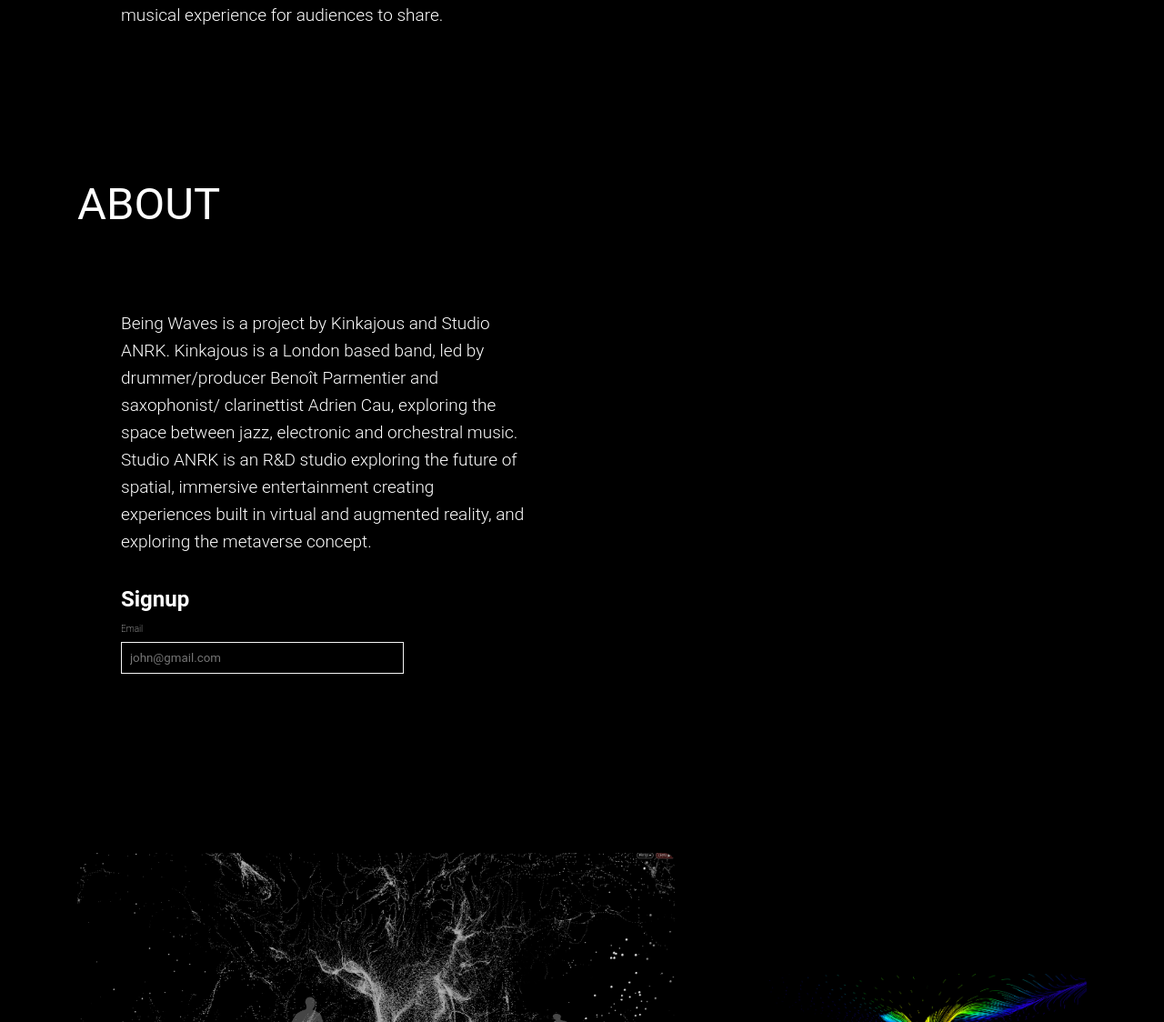
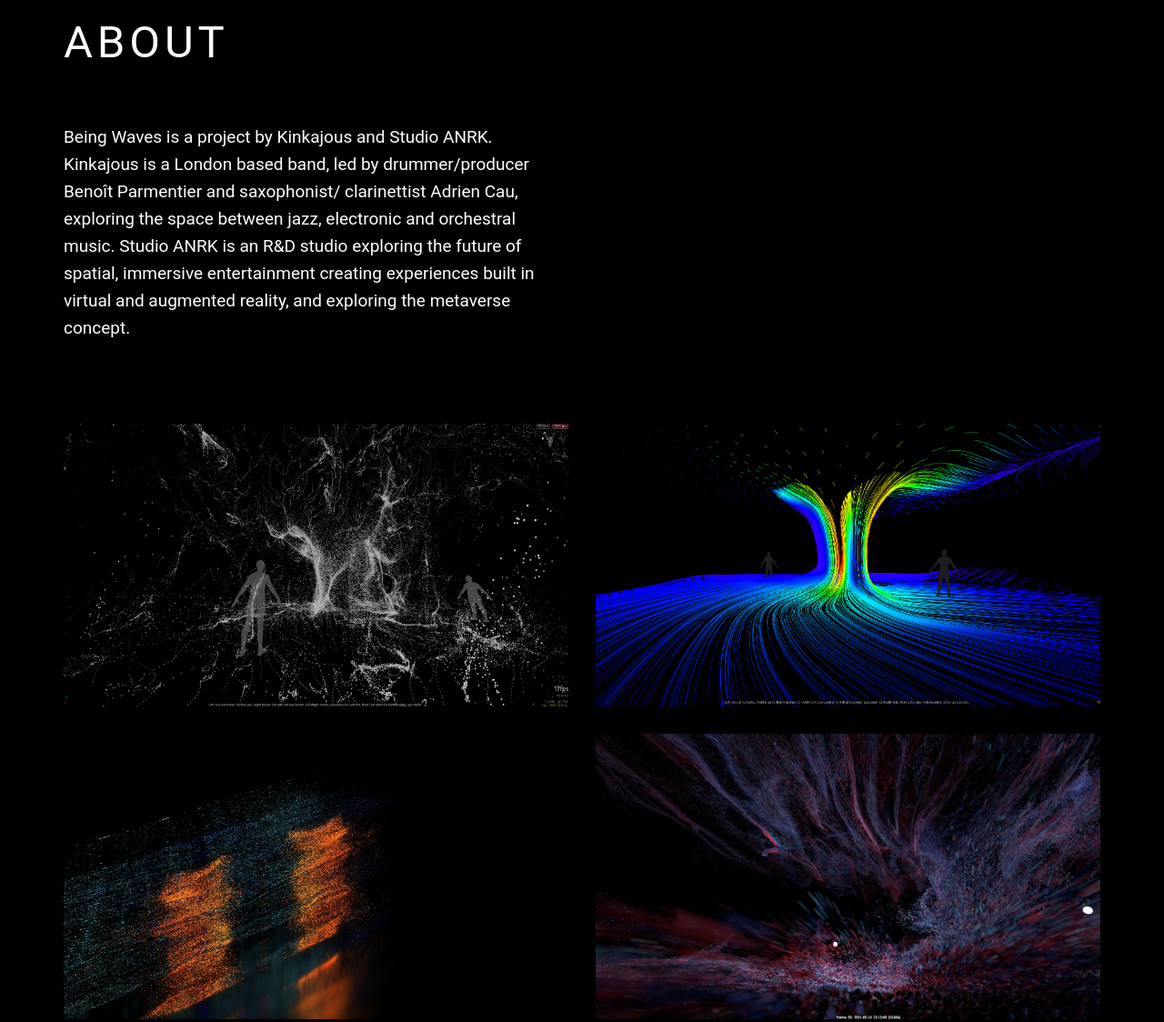
Before and after one commit to sheharyarkhalid/new, a plain HTML site: page index.html in a window 1280 px wide. Shown: the part 1240-2364 px from the top of the page at 91% size. Drawn offline with nearby package versions, Linux system fonts and the light colour scheme; a web font is replaced by a local one.

Commit message:
Add files via upload

```diff
--- a/index.html
+++ b/index.html
@@ -88,7 +88,7 @@
     </section>
 
     <!--Exhibitions Section Code Starts-->
-    <section id="about" class="about_section">
+    <!-- <section id="about" class="about_section">
         <div class="container">
             <div class="row">
                 <div class="col-12">
@@ -112,12 +112,98 @@
                 <div class="col-md-2"></div>
             </div>
         </div>
-    </section>
+    </section> -->
+
+
+
+
+    <style>
+        .privacy_policy_page{
+            display: block;
+            width: 100%;
+            padding: 90px 15px 0px 15px;
+        }
+        .custom_container{
+        max-width:1140px;
+        margin:0 auto;
+        }
+
+        .privacy_policy_detail{
+           display: grid;
+            width: 100%;
+        }
+
+
+        .privacy_policy_detail_two{
+           display: grid;
+
+            width: 100%;
+            max-width: 540px;
+
+        }
+        .privacy_policy_detail_two h2{
+            font-style: normal;
+            font-weight: 400;
+            font-size: 49px;
+             line-height: 38px;
+            letter-spacing: 0.1em;
+            text-transform: uppercase;
+            color: #fff;
+            margin: 0px !important;
+            padding-bottom: 70px;
+        }
+        .privacy_policy_detail_two p{
+         font-style: normal;
+            font-weight: normal;
+            font-size: 19px;
+    line-height: 30px;
+            color: #fff;
+            width: 100%;
+        }
+
+
+        @media (max-width: 450px){
+
+        }
+
+        </style>
+        <div class="privacy_policy_page">
+        <div class="custom_container">
+
+        <div class="privacy_policy_detail">
+
+        <div class="privacy_policy_detail_two">
+        <h2>WHAT IS</h2>
+        <p>Being Waves is an album-long virtual reality experience that challenges our ideas about reality and perception, giving life to a mesmerising audio responsive environment, set to run the entire duration of the upcoming release by Kinkajous. Our goal is
+            to generate an innovative, engaging and collective musical experience for audiences to share.</p>
+        </div>
+
+        </div>
+        </div>
+        </div>
+
+        <div class="privacy_policy_page">
+            <div class="custom_container">
+
+            <div class="privacy_policy_detail">
+
+
+            <div class="privacy_policy_detail_two">
+            <h2>ABOUT</h2>
+            <p>Being Waves is a project by Kinkajous and Studio ANRK. Kinkajous is a London based band, led by drummer/producer Benoît Parmentier and saxophonist/ clarinettist Adrien Cau, exploring the space between jazz, electronic and orchestral music. Studio ANRK is an R&D studio exploring the future of spatial, immersive entertainment creating experiences built in virtual and augmented reality, and exploring the metaverse concept.</p>
+
+            </div>
+
+            </div>
+            </div>
+            </div>
+
+
 
     <!--Exhibitions Section Code Ends-->
 
     <!--About Section Code Starts-->
-    <section id="about" class="about_section">
+    <!-- <section id="about" class="about_section">
         <div class="container">
             <div class="row">
                 <div class="col-12">
@@ -148,11 +234,55 @@
             </div>
         </div>
         <br /><br /><br />
-    </section>
+    </section> -->
     <!--About Section Code Ends-->
 
     <!-- Gallery Code Starts-->
-    <section id="vrVersion" class="versions vr_version">
+
+    <style>
+        .images_grid{
+            display: block;
+            width: 100%;
+            padding: 90px 15px 60px 15px;
+        }
+        .custom_container{
+        max-width:1140px;
+        margin:0 auto;
+        }
+
+
+        .images_grid_main{
+           display: grid;
+            grid-template-columns: 1fr 1fr;
+            gap: 30px 30px;
+            width: 100%;
+        }
+        .images_grid_main img{
+            width: 100%;
+            height: 100%;
+        }
+
+
+
+        @media (max-width: 450px){
+            .images_grid_main{
+            grid-template-columns: 1fr;
+            gap: 20px 20px;
+        }
+        }
+
+        </style>
+    <section class="images_grid">
+        <div class="custom_container">
+            <div class="images_grid_main">
+                <img class="main_pro main_image_left" src="assets/img/img1.jpg" />
+                <img class="main_pro main_image_right" src="assets/img/img2.jpg" />
+                <img class="main_pro main_image_left_c" src="assets/img/img3.jpg" />
+                <img class="main_pro main_image_right_d" src="assets/img/img4.jpg" />
+            </div>
+        </div>
+    </section>
+    <!-- <section id="vrVersion" class="versions vr_version">
         <div class="container">
             <div class="row">
                 <div class="col-md-8">
@@ -171,49 +301,10 @@
                 </div>
             </div>
         </div>
-    </section>
+    </section> -->
 
     <!-- Gallery Section Code Ends-->
 
-
-
-
-
-
-    <script src="https://www.google.com/recaptcha/api.js"></script>
-    <script>
-     function NewsletteronSubmit(token) {
-         $("#quick_newslatter_recaptcha").submit();
-     }
-
-     function validate_newslatter(event) {;
-         event.preventDefault();
-
-         $("#quick_newslatter_recaptcha").validate({
-             rules: {
-
-                 email: {
-                     required: true,
-                     email: true
-                 },
-
-             }
-
-         });
-
-          if ($('#quick_newslatter_recaptcha').valid()) {
-              grecaptcha.execute();
-          }
-
-     }
-
-      function onload() {
-
-          var element = document.getElementById('newsletter-submit-recaptcha');
-          element.onclick = validate_newslatter;
-      }
-
-    </script>
 
 <style>
 
```
